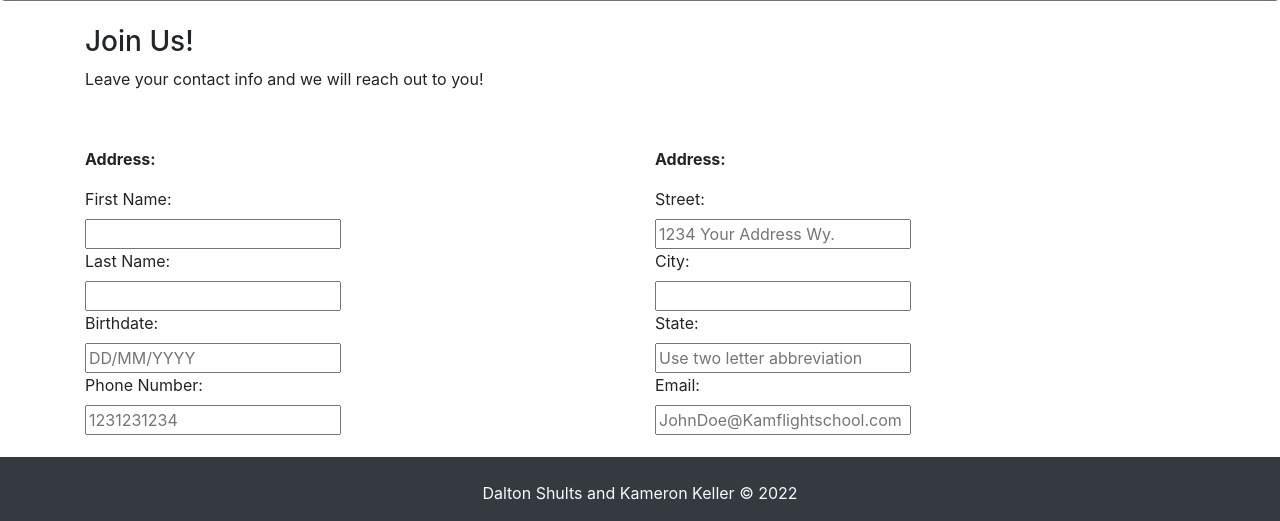
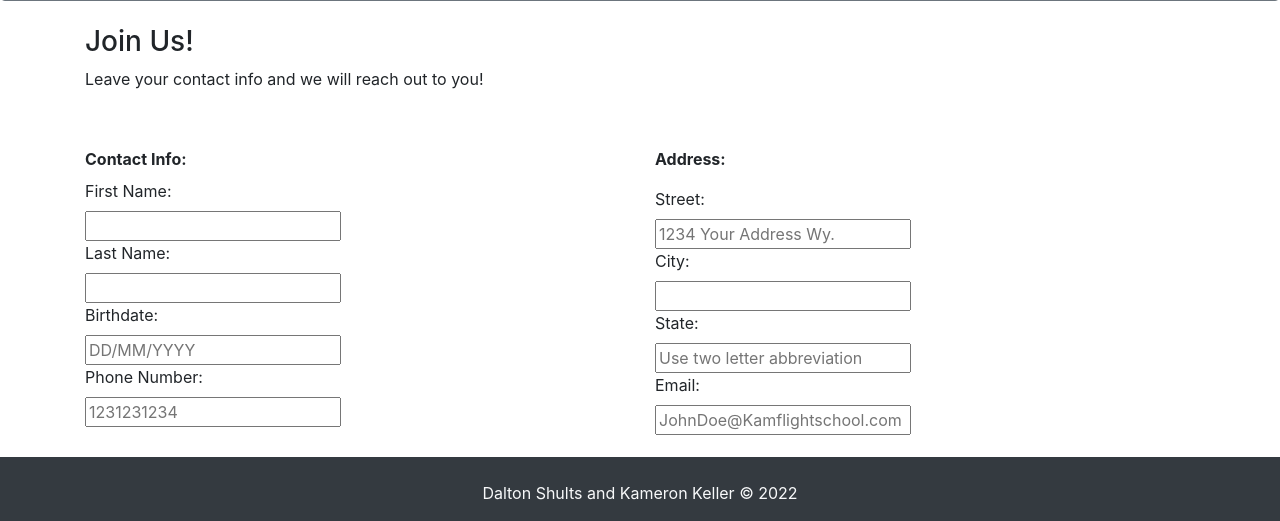
Before and after one commit to KameronKeller/CS340-Final-Project, a PHP site: page /join.php in a window 1280 px wide. Shown: the part 279-800 px from the top of the page. Run offline with PHP 8.4, Linux system fonts and the light colour scheme.

Commit message:
Adjusted form

```diff
--- a/join.php
+++ b/join.php
@@ -7,10 +7,10 @@
 
 <!--Start of form -->
 <div class="container pt-4">
-  <div class="row justify-content-md-cente">
-    <div class="col">
-    <p class="pt-3 font-weight-bold" >Address:</p>
+  <div class="row">
+    <div class="col d-flex justify-content-left">
       <form action="./joined.php" method="POST">
+        <label class="pt-3 font-weight-bold" >Contact Info:</label><BR>
 
         <!--First Name -->
         <label for="Fname">First Name:</label><br>
```
Lines whose indentation alone changed are shown as unchanged.
